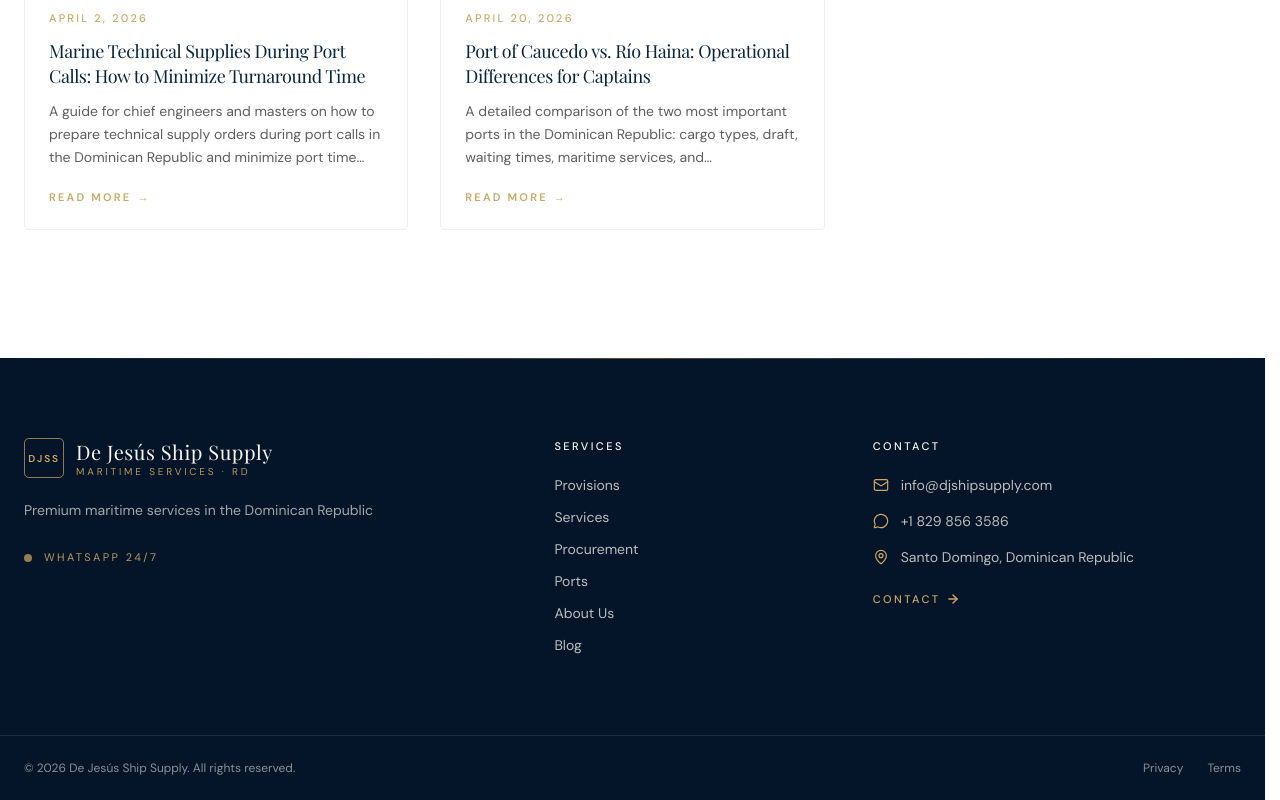
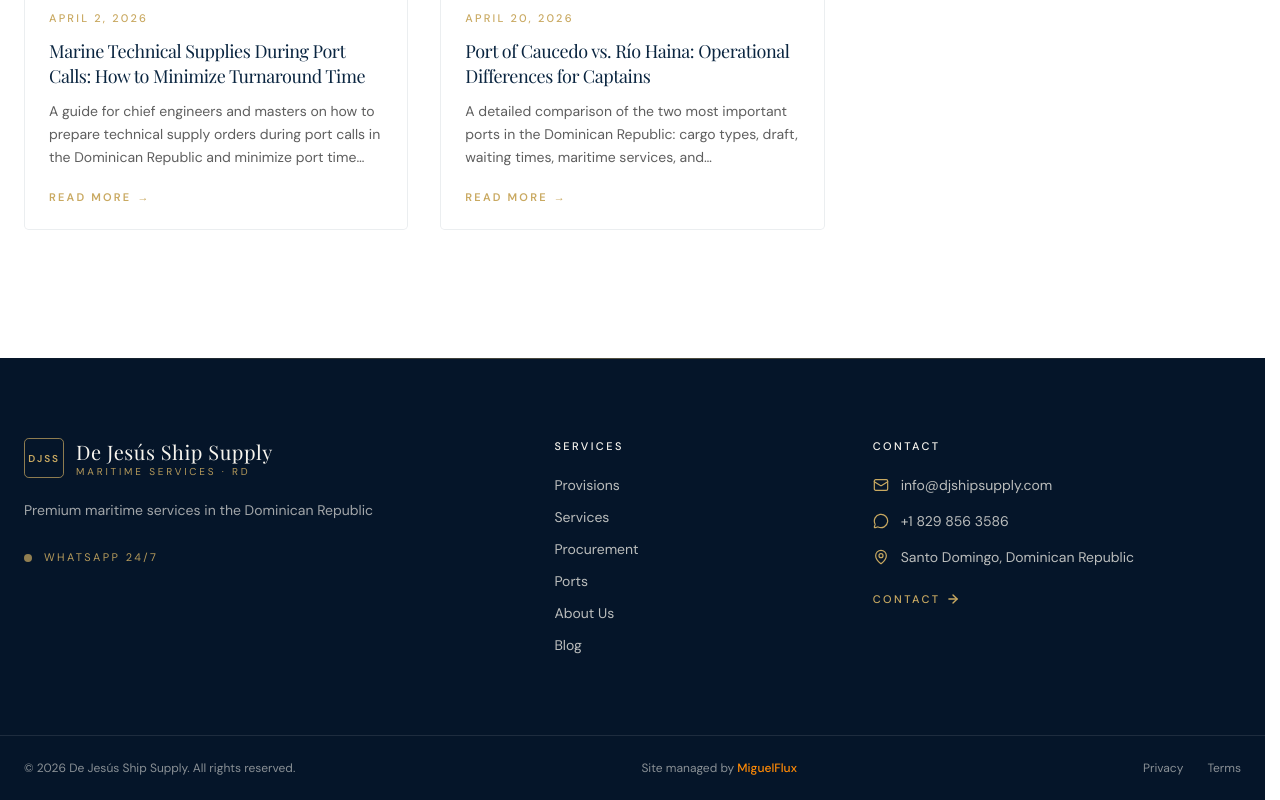
Before and after one commit to NikitoO809/djesusshipsupply, a Next.js app: page /en/blog in a window 1280 px wide. Shown: the part 1747-2547 px from the top of the page. Built offline with nearby package versions, Linux system fonts and the light colour scheme; no server answers; a web font is replaced by a local one.

Commit message:
chore: créditos de desarrollo en footer con link a MiguelFlux
Co-Authored-By: Claude Opus 4.7 <noreply@anthropic.com>

```diff
--- a/messages/en.json
+++ b/messages/en.json
@@ -16,6 +16,7 @@
     "contacto": "Contact",
     "tagline": "Premium maritime services in the Dominican Republic",
     "rights": "All rights reserved",
+    "adminBy": "Site managed by",
     "privacidad": "Privacy",
     "terminos": "Terms",
     "officeLabel": "Head office",
--- a/messages/es.json
+++ b/messages/es.json
@@ -16,6 +16,7 @@
     "contacto": "Contacto",
     "tagline": "Servicios marítimos premium en República Dominicana",
     "rights": "Todos los derechos reservados",
+    "adminBy": "Sitio administrado por",
     "privacidad": "Privacidad",
     "terminos": "Términos",
     "officeLabel": "Oficina central",
--- a/src/components/layout/Footer.tsx
+++ b/src/components/layout/Footer.tsx
@@ -148,6 +148,17 @@ export async function Footer() {
           <p>
             © {year} De Jesús Ship Supply. {t("rights")}.
           </p>
+          <p>
+            {t("adminBy")}{" "}
+            <a
+              href="https://miguelflx.com/"
+              target="_blank"
+              rel="noopener noreferrer"
+              className="text-orange-400 hover:text-orange-300 transition-colors font-medium"
+            >
+              MiguelFlux
+            </a>
+          </p>
           <div className="flex items-center gap-6">
             <Link href={link("/privacidad")} className="hover:text-gold transition-colors">
               {t("privacidad")}
```
